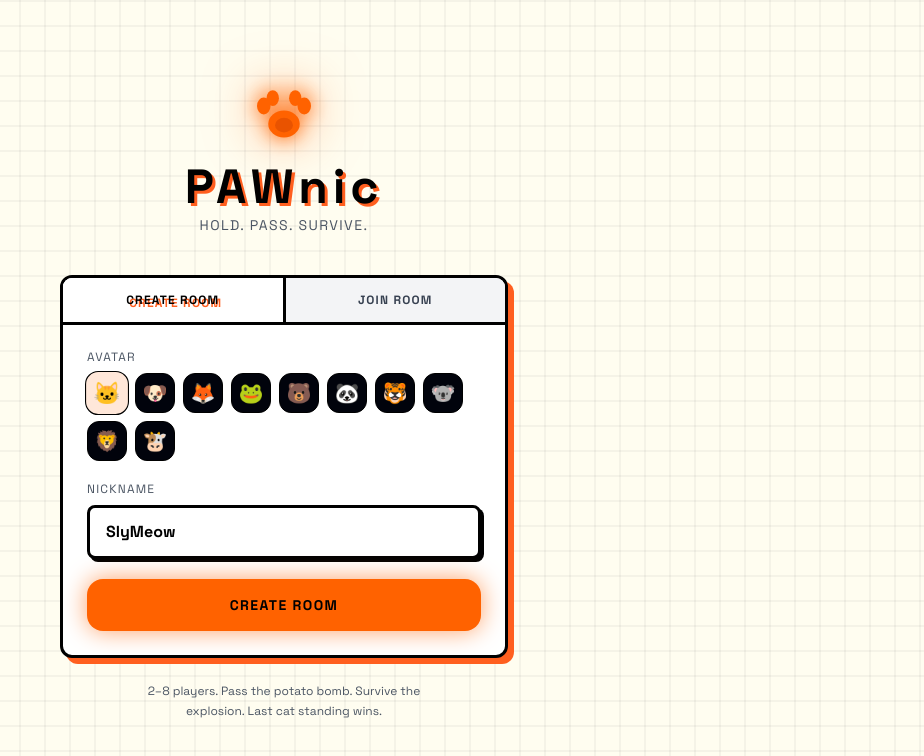
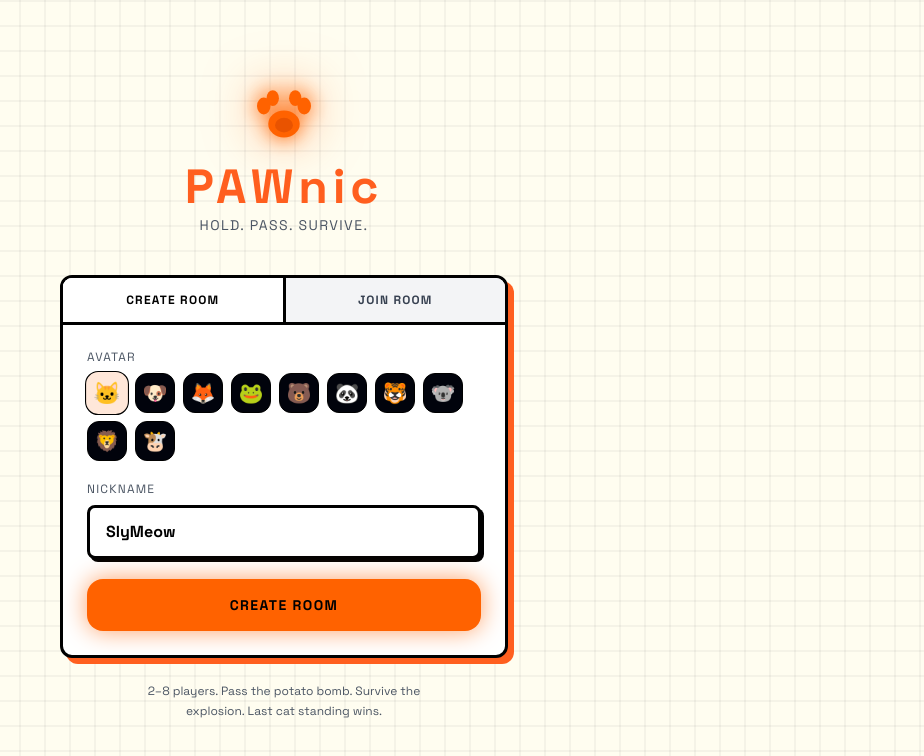
Before and after one commit to sylvia-barick/pawnic, a Next.js app: page / in a window 1280 px wide. Shown: the top 756 px of the page, without its empty margins (356-1280 px from the left). Built offline with nearby package versions, Linux system fonts and the light colour scheme.

Commit message:
style: remove text-shadow from brand title and overlay headers

```diff
--- a/app/globals.css
+++ b/app/globals.css
@@ -175,8 +175,8 @@
   font-weight: 900 !important;
 }
 .text-brand-glow {
-  color: #000000 !important;
-  text-shadow: 3px 3px 0px #FF5F1F !important;
+  color: #FF5F1F !important;
+  text-shadow: none !important;
   font-weight: 900 !important;
 }
 
@@ -399,7 +399,7 @@ button[class*="hover:text-red-400"]:hover {
 }
 .fixed.z-50 .glass-panel h2 {
   color: #000000 !important;
-  text-shadow: 3px 3px 0px #FF5F1F !important;
+  text-shadow: none !important;
   font-weight: 900 !important;
 }
 
```
